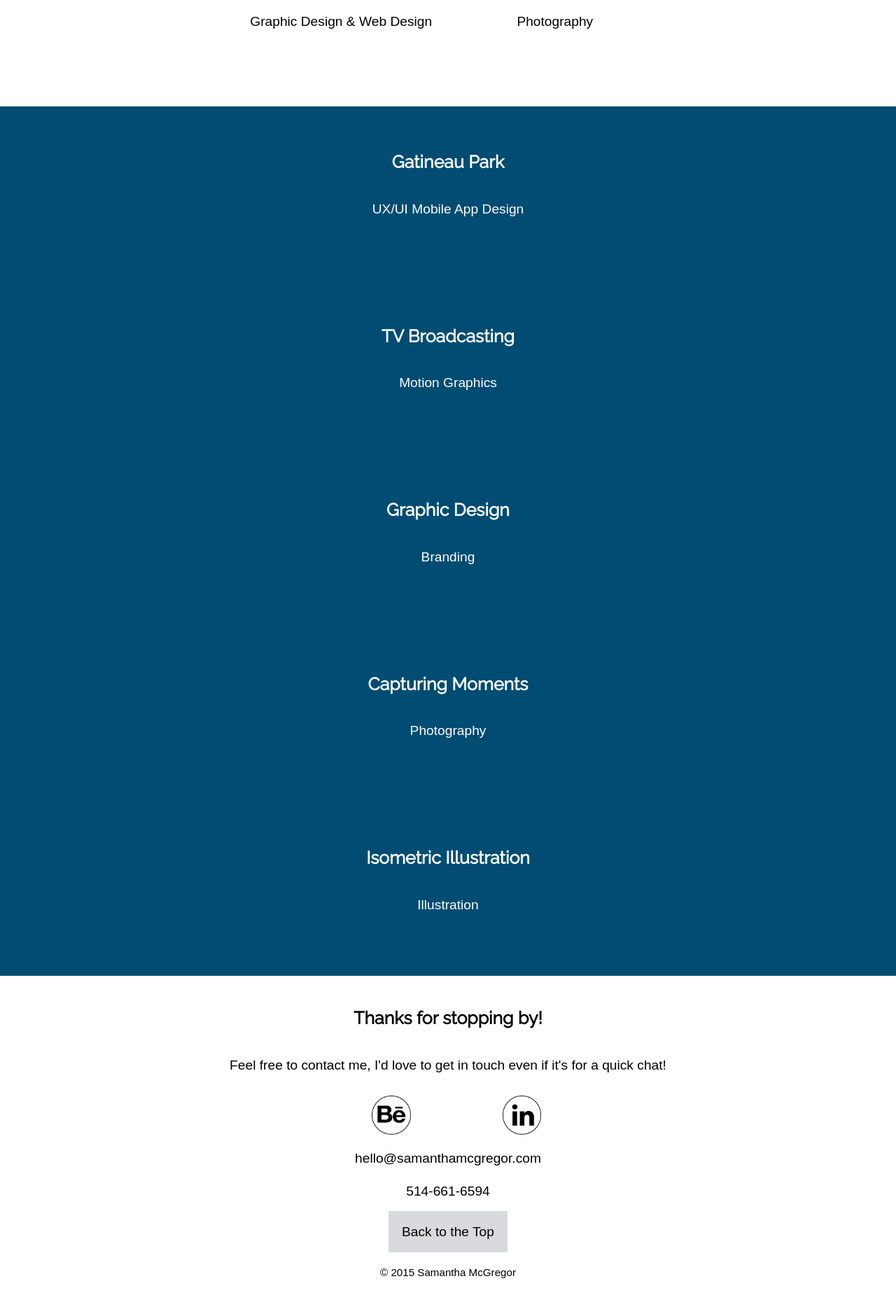
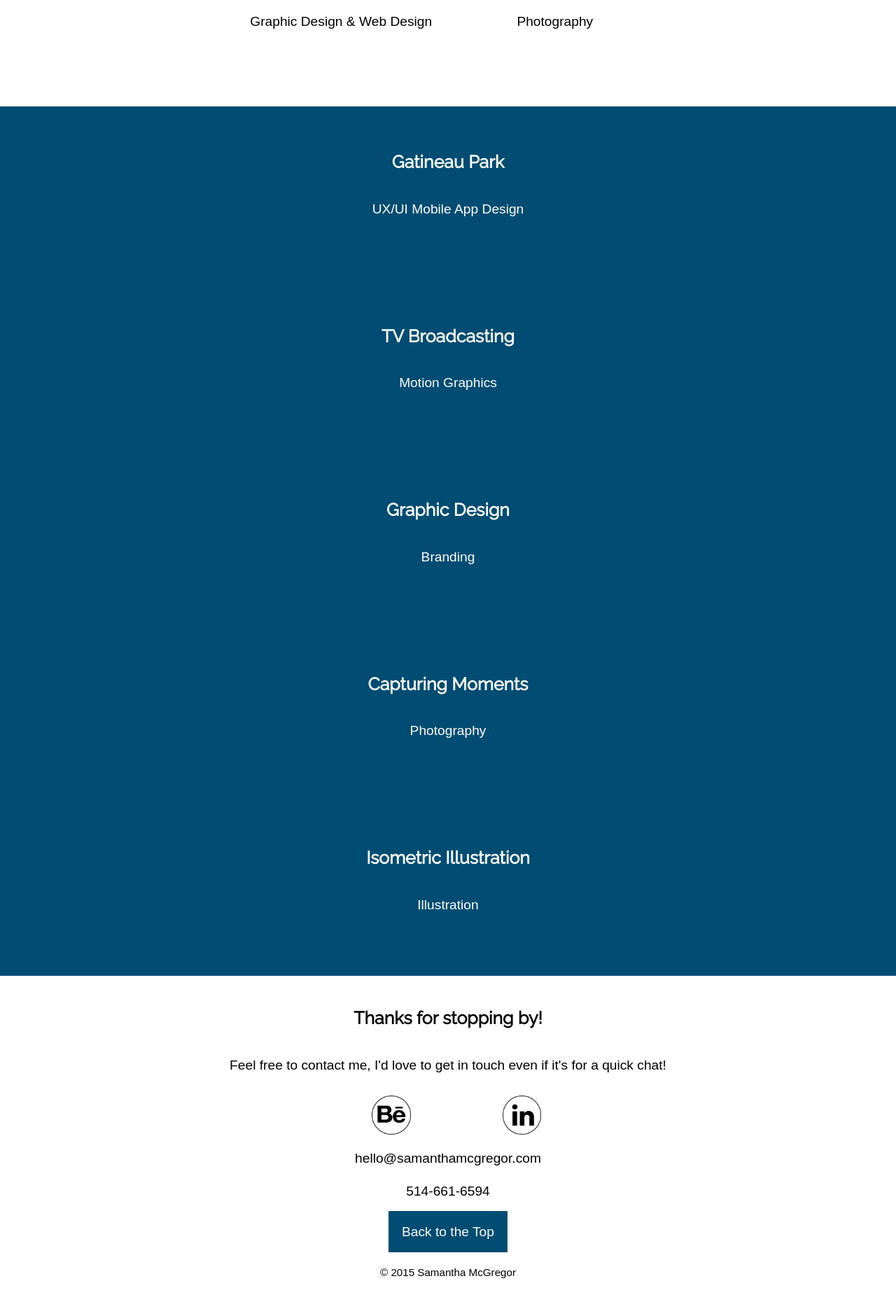
Before and after one commit to mcgr0217/portfolio, a Jekyll site: the page built from index.html, in a window 1280 px wide. Shown: the part 1481-3361 px from the top of the page at 70% size. Built offline with Jekyll 4.4.1, drawn with Linux system fonts in a browser that asks for light colours.

Commit message:
Update
Updating the text

```diff
--- a/css/main.css
+++ b/css/main.css
@@ -83,7 +83,7 @@ img {
 
 .box1 {
     margin-top: 1rem;
-    padding: 3rem;
+    padding: 10rem;
     width: 100%;
     text-align: center;
 }
@@ -160,8 +160,8 @@ video {
 
 .btt {
     text-decoration: none;
-    color: #000;
-    background-color: #D9DADE;
+    color: #fff;
+    background-color: #004C72;
     font-family: sans-serif;
     padding: 1rem;
 }
```
